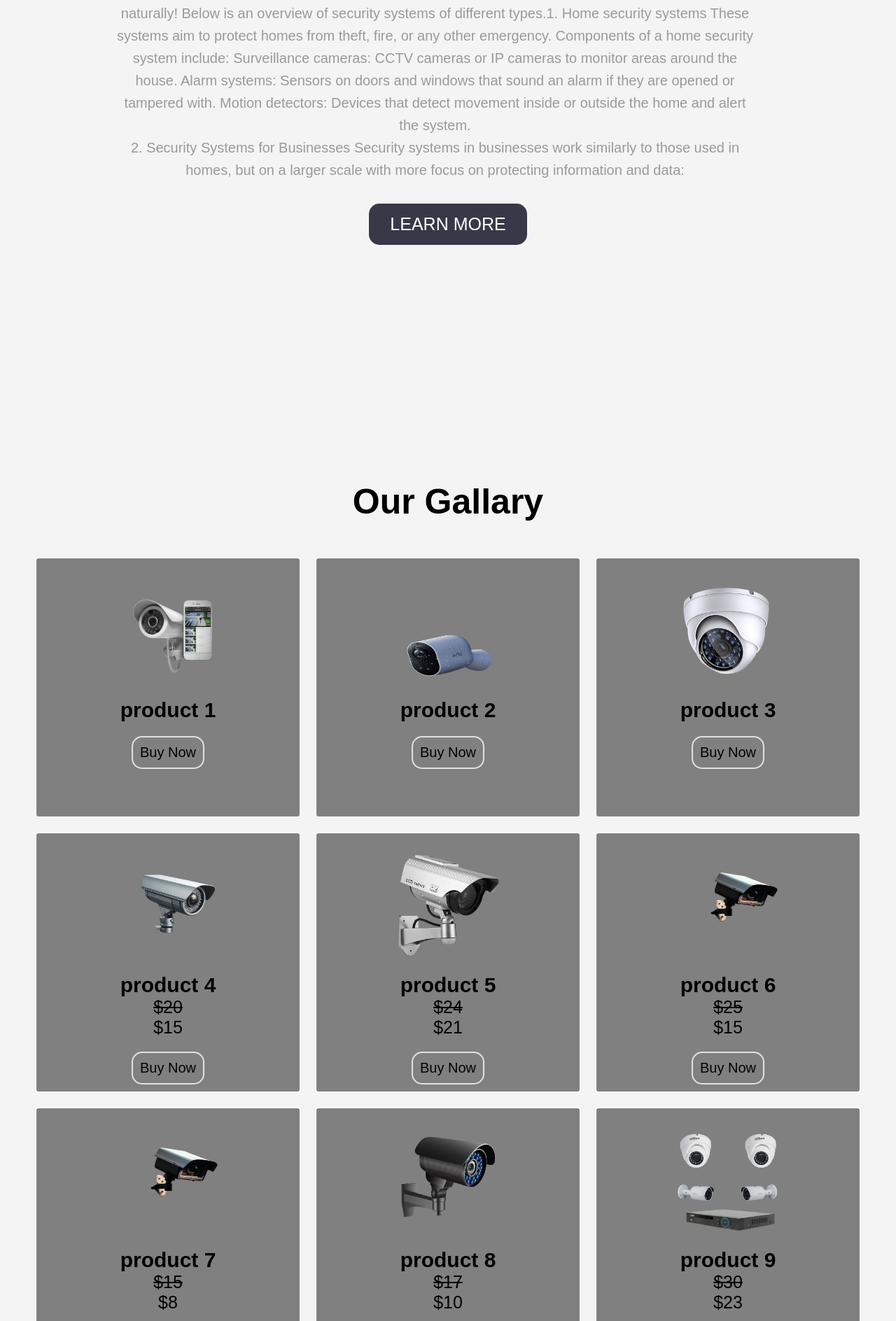
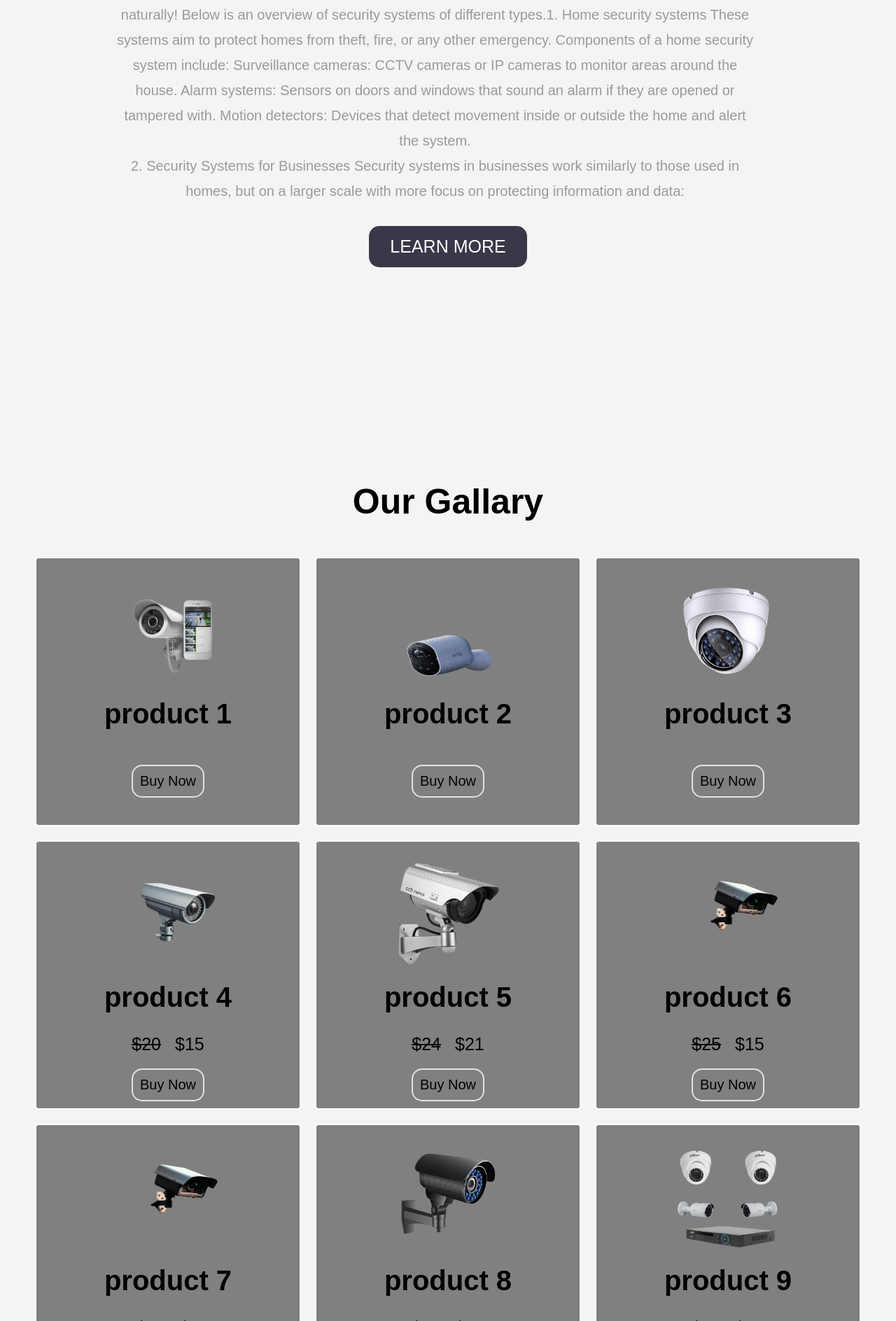
Before and after one commit to SamirWafek/Security_System, a plain HTML site: page index.html in a window 1280 px wide. Shown: the part 912-2800 px from the top of the page at 70% size. Drawn offline with Linux system fonts and the light colour scheme; a script that the page names is missing.

Commit message:
style.css

```diff
--- a/style.css
+++ b/style.css
@@ -29,7 +29,7 @@ ul {
   margin: auto;
 }
 
-/* Utility Classes */
+
 .btn {
   display: inline-block;
   padding: 15px 30px;
@@ -76,7 +76,7 @@ header {
   width: 80px;
   margin-left: 50px;
   align-items: center;
-
+  border-radius: 50%;
 }
 
 nav ul {
@@ -162,7 +162,7 @@ header * {
 
 #about .about-content p {
   margin-right: 7rem;
-  line-height: 1.6;
+  line-height: 1.8 ;
   color: #9a9a9a;
   font-weight: 500;
   margin-left: 75px;
@@ -189,12 +189,12 @@ body {
 
 }
 
-/* #gallery h2 {
+#gallery h2 {
   font-size: 40px;
   color: black;
   text-align: center;
   margin-bottom: 30px;
-} */
+}
 
 
 #gallery {
@@ -239,6 +239,12 @@ body {
   font-weight: bold;
   font-size: 30px;
   margin-top: 20px;
+}
+
+.price{
+  display: flex;
+  justify-content: space-between;
+  gap: 20px;
 }
 
 .contact a {
@@ -366,6 +372,7 @@ body {
 #contact .contact-info p {
   color: #9a9a9a;
   margin-bottom: 15px;
+  font-size: 25px;
 }
 
 #contact .contact-info p i {
```
